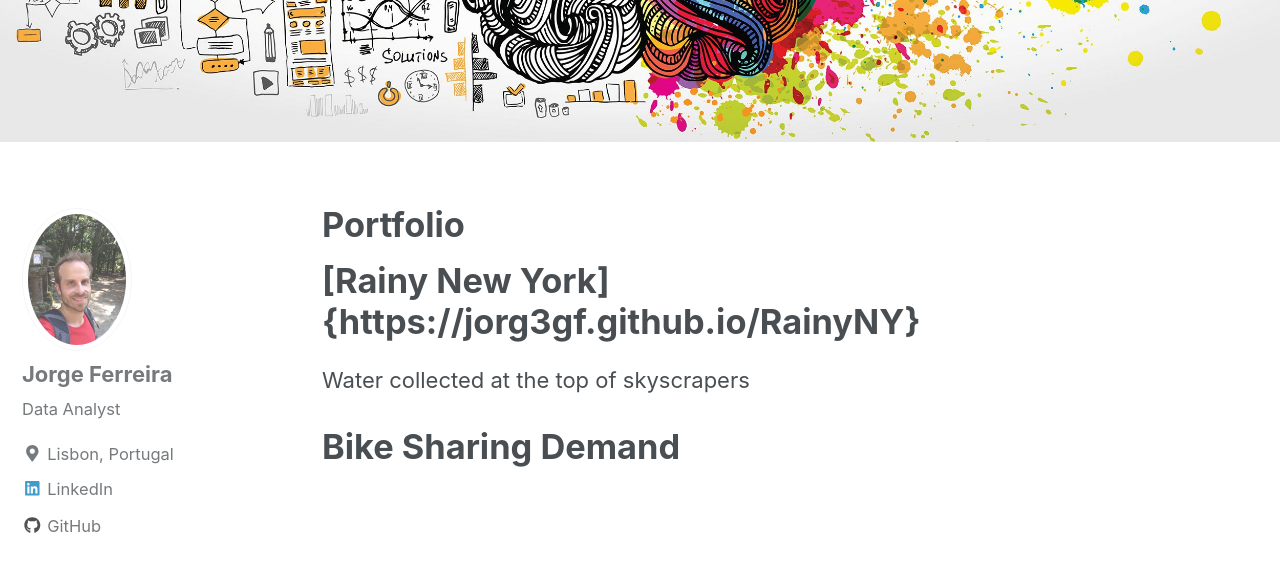
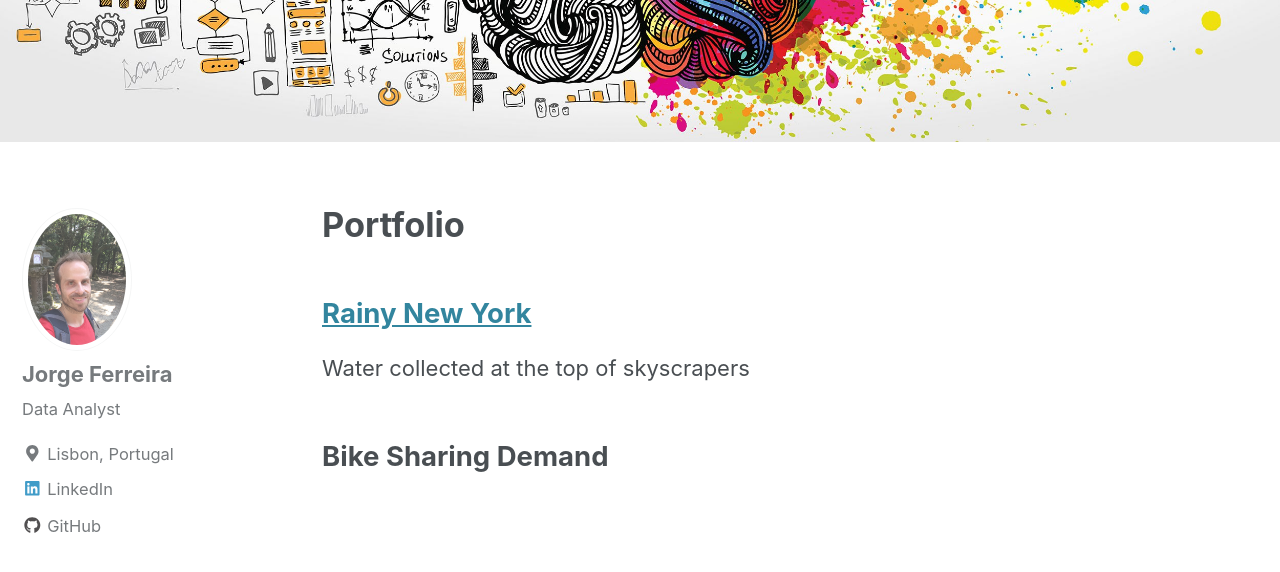
Before and after one commit to Jorg3GF/jorg3gf.github.io, a Jekyll site: the page built from _pages/portfolio.md, in a window 1280 px wide and 900 px high, scrolled down 459 px. Shown: the top 572 px of the window. Built offline with Jekyll 4.4.1, drawn with Linux system fonts in a browser that asks for light colours; cached includes are drawn as plain includes; nearby versions of some CDN libraries.

Commit message:
newguithub

```diff
--- a/_pages/portfolio.md
+++ b/_pages/portfolio.md
@@ -7,7 +7,7 @@ header:
   image: "/images/wide.jpg"
 ---
 
-# [**Rainy New York**]{https://jorg3gf.github.io/RainyNY}
-  Water collected at the top of skyscrapers
+## [Rainy New York](https://jorg3gf.github.io/RainyNY)
+   Water collected at the top of skyscrapers
 
-# Bike Sharing Demand
+## Bike Sharing Demand
```
